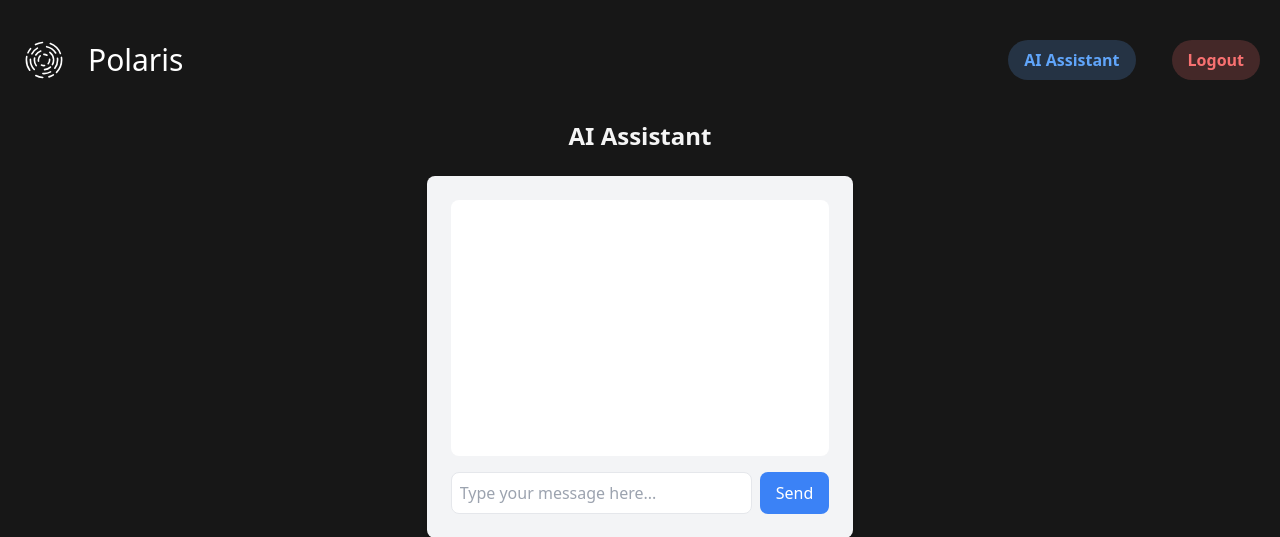
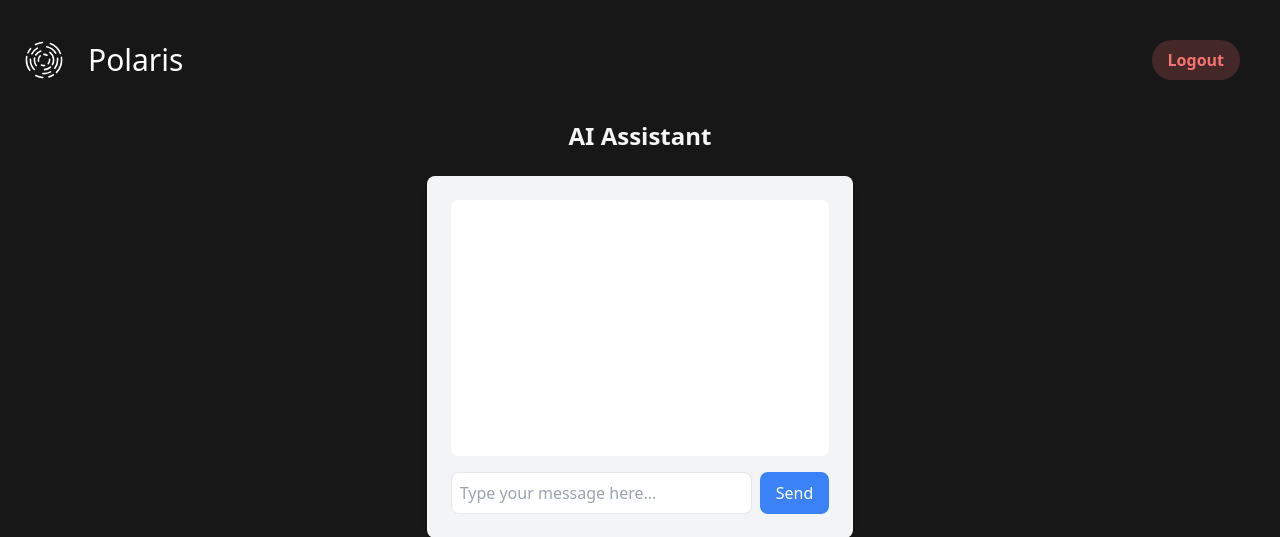
Before and after one commit to raghavagg4/MyJournal, a Flask app: page /ai-assistant in a window 1280 px wide. Shown: the top 537 px of the page. Run offline with Flask 2, Linux system fonts and the light colour scheme; the visitor is signed in with stand-in values (Sample User, id 1); style sheets or scripts are compiled from the project's sources; some libraries are stand-ins or nearby versions.

Commit message:
removed ai assistant button

```diff
--- a/Journal/flask_app/templates/header.html
+++ b/Journal/flask_app/templates/header.html
@@ -7,7 +7,6 @@
     </div>
     {% if current_user.is_authenticated %}
     <div class="flex items-center space-x-4 my-5 mr-5">
-        <a class="my-5 mr-5 ml-0 navlink !bg-blue-400/20 hover:!bg-blue-500/50 !text-blue-400 hover:!text-blue-300" href="{{ url_for('ai.ai_assistant') }}">AI Assistant</a>
         <a class="my-5 mr-5 ml-0 navlink !bg-red-400/20 hover:!bg-red-500/50 !text-red-400 hover:!text-red-300" href="{{ url_for('users.logout') }}">Logout</a>
     </div>
     {% else %}
```
